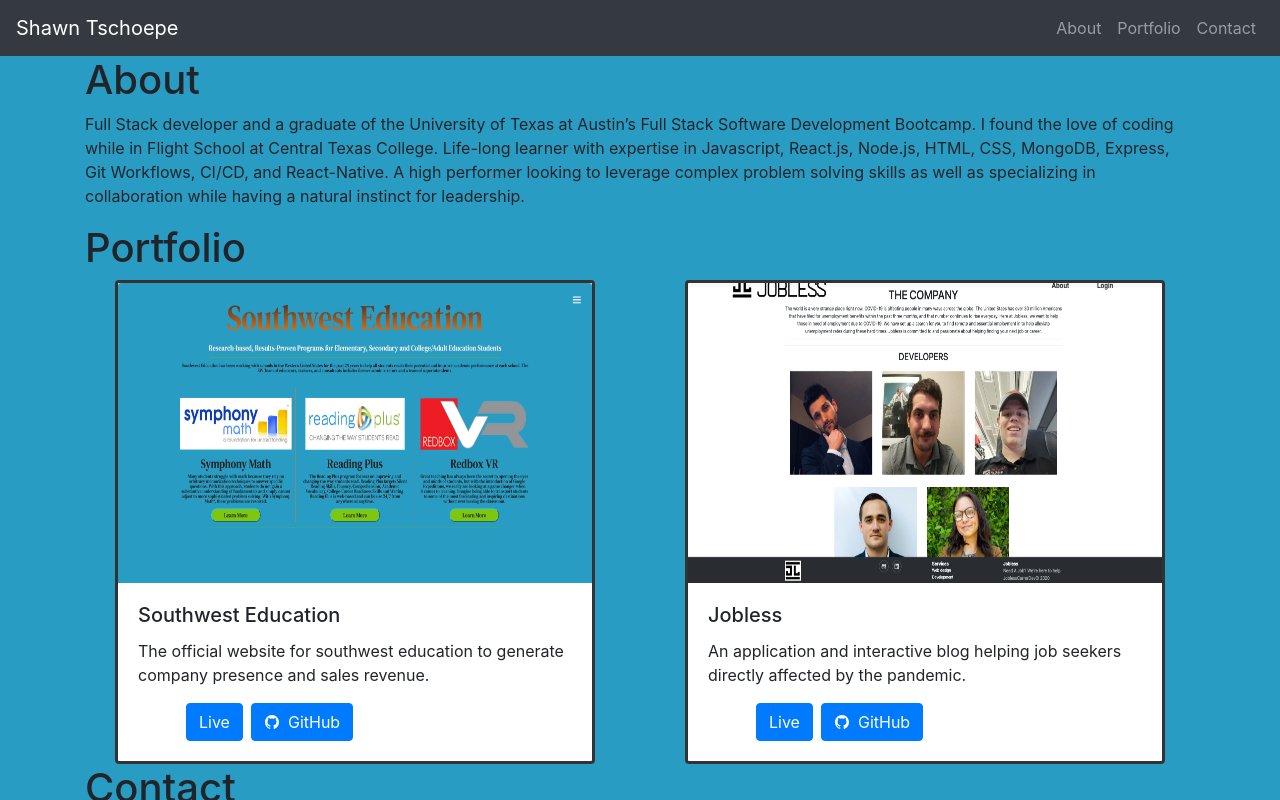
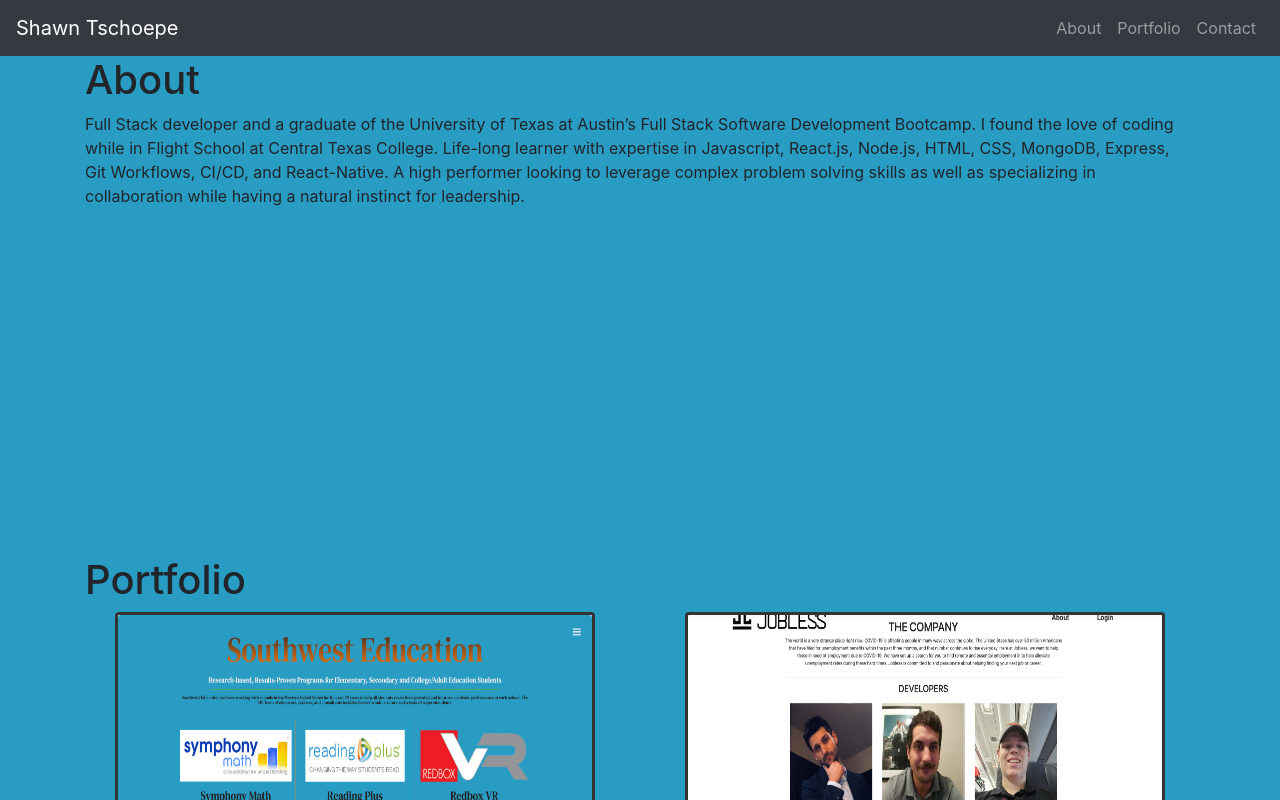
Before and after one commit to shawn220a/portfolio-2021, a React (Create React App) app: page / in a window 1280 px wide. Shown: the top 800 px of the page. Built offline with nearby package versions, Linux system fonts and the light colour scheme.

Commit message:
Add min-height for components

```diff
--- /dev/null
+++ b/src/components/About.css
@@ -0,0 +1,3 @@
+.About {
+  min-height: 500px;
+}
--- a/src/components/About.js
+++ b/src/components/About.js
@@ -1,8 +1,9 @@
 import React from 'react';
+import './About.css';
 
 export const About = () => {
   return (
-    <div>
+    <div className='About'>
       <h1>About</h1>
       <p>
         Full Stack developer and a graduate of the University of Texas at
--- a/src/components/Portfolio.css
+++ b/src/components/Portfolio.css
@@ -1,3 +1,7 @@
+.Portfolio {
+  min-height: 800px;
+}
+
 .project {
   border: 3px #333 solid !important;
 }
--- a/src/components/Portfolio.js
+++ b/src/components/Portfolio.js
@@ -6,7 +6,7 @@
 
 export const Portfolio = () => {
   return (
-    <div>
+    <div className='Portfolio'>
       <h1>Portfolio</h1>
       <div className='row'>
         <Card style={{ width: '30rem' }} className='mx-auto project'>
```
